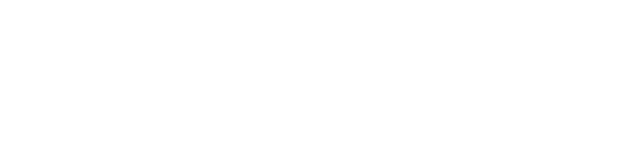
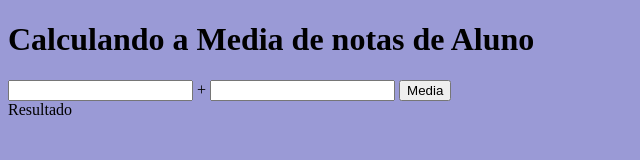
Before and after one commit to IncaDigital/ChasquiNet, a plain HTML site: page site-exemplo/index.html in a window 1280 px wide. Shown: the whole page, without its empty margins (0-640 px from the left). Drawn offline with Linux system fonts and the light colour scheme.

Commit message:
segundo mudanza
vamosss que vamos

```diff
--- a/site-exemplo/index.html
+++ b/site-exemplo/index.html
@@ -5,8 +5,29 @@
     <meta http-equiv="X-UA-Compatible" content="IE=edge">
     <meta name="viewport" content="width=device-width, initial-scale=1.0">
     <title>Site inicial</title>
+    <style>
+        body{
+            background-color: rgb(154, 154, 214);
+            font: 18pt;
+        }
+        div#id{
+            font: 25pt;
+        }
+
+
+    </style>
 </head>
 <body>
+    <h1>Calculando a Media de notas de Aluno</h1>
+    <input type="number" name="txtn1" id="txtn1"> +
+    <input type="number" name="txtn2" id="txtn2">
+    <input type="button" value="Media" onclick="clicar()">
+    <div id="res">Resultado</div>
+    <script>
+        function clicar(){
+
+        }
+    </script>
 
 </body>
 </html>
```
